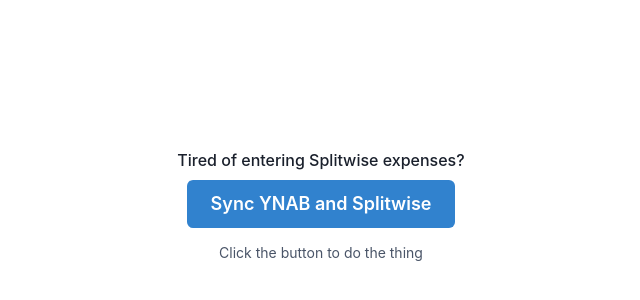
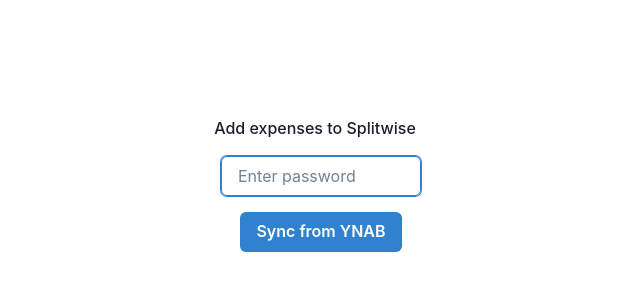
Before and after one commit to danthareja/splitwise_for_ynab, a Next.js app: page / in a window 1280 px wide. Shown: the part 196-496 px from the top of the page, without its empty margins (319-959 px from the left). Built offline with nearby package versions, Linux system fonts and the light colour scheme.

Commit message:
Add back auth for client

```diff
--- a/pages/api/ynab_to_splitwise.js
+++ b/pages/api/ynab_to_splitwise.js
@@ -5,21 +5,24 @@
 export default async function handler(req, res) {
   if (req.method !== "POST") {
     res.setHeader("Allow", "POST");
-    res.status(405).json({ data: null, error: "Method Not Allowed" });
+    res
+      .status(405)
+      .json({ data: null, error: "Idk what to do unless you POST" });
     return;
   }
 
-  // const { authorization } = req.headers;
-  // if (authorization !== `Bearer ${process.env.API_SECRET_KEY}`) {
-  //   res.status(401).json({ data: null, error: "Unauthorized" });
-  //   return;
-  // }
+  const { authorization } = req.headers;
+  console.log(authorization);
+  if (authorization !== `Bearer ${process.env.API_SECRET_KEY}`) {
+    res.status(401).json({ data: null, error: "Incorrect password" });
+    return;
+  }
 
   try {
     const transactions = await processLatestTransactions();
     res.status(200).json({ data: { transactions } });
   } catch (e) {
     console.error(e.message);
-    res.status(500).json({ data: e?.response?.data, error: e });
+    res.status(500).json({ data: e?.response?.data, error: e.message });
   }
 }
--- a/pages/index.js
+++ b/pages/index.js
@@ -1,33 +1,69 @@
+import { useRef, useEffect } from "react";
 import axios from "axios";
 import {
-  VStack,
   FormControl,
   FormLabel,
   FormHelperText,
   FormErrorMessage,
+  Input,
   Button,
+  VStack,
 } from "@chakra-ui/react";
 import { useMutation } from "@tanstack/react-query";
 
 export default function Home() {
+  const inputRef = useRef();
+
   const mutation = useMutation(async () => {
-    const res = await axios.post("/api/ynab_to_splitwise");
+    const res = await axios.post(
+      "/api/ynab_to_splitwise",
+      {},
+      {
+        headers: {
+          Authorization: `Bearer ${inputRef.current.value}`,
+        },
+      }
+    );
     return res.data.data;
   });
 
+  useEffect(() => {
+    if (mutation.isError) {
+      inputRef.current.focus();
+    }
+  }, [mutation.isError]);
+
+  useEffect(() => {
+    if (inputRef.current) {
+      inputRef.current.focus();
+    }
+  }, [inputRef]);
+
   return (
-    <FormControl as={VStack} isInvalid={mutation.isError}>
-      <FormLabel m={0}>Tired of entering Splitwise expenses?</FormLabel>
-      <Button
-        colorScheme="blue"
-        isLoading={mutation.isLoading}
-        onClick={() => mutation.mutate()}
-        size="lg"
+    <form
+      noValidate
+      onSubmit={(e) => {
+        e.preventDefault();
+        mutation.mutate();
+      }}
     >
-        Sync YNAB and Splitwise
+      <VStack as={FormControl} isInvalid={mutation.isError} spacing={4}>
+        <FormLabel mb={0}>Add expenses to Splitwise</FormLabel>
+        <Input
+          ref={inputRef}
+          type="password"
+          autoComplete="new-password"
+          placeholder="Enter password"
+          isDisabled={mutation.isLoading}
+          w="200px"
+        />
+        <Button type="submit" colorScheme="blue" isLoading={mutation.isLoading}>
+          Sync from YNAB
         </Button>
         {mutation.isError ? (
-        <FormErrorMessage>{mutation.error.message}</FormErrorMessage>
+          <FormErrorMessage>
+            {mutation.error.response.data.error}
+          </FormErrorMessage>
         ) : mutation.isSuccess ? (
           <FormHelperText
             color={
@@ -39,10 +75,11 @@
               : "No new transactions, try again later."}
           </FormHelperText>
         ) : mutation.isLoading ? (
-        <FormHelperText>...</FormHelperText>
+          <FormHelperText>&nbsp;</FormHelperText>
         ) : (
-        <FormHelperText>Click the button to do the thing</FormHelperText>
+          <FormHelperText>&nbsp;</FormHelperText>
         )}
-    </FormControl>
+      </VStack>
+    </form>
   );
 }
```
Lines whose indentation alone changed are shown as unchanged.
